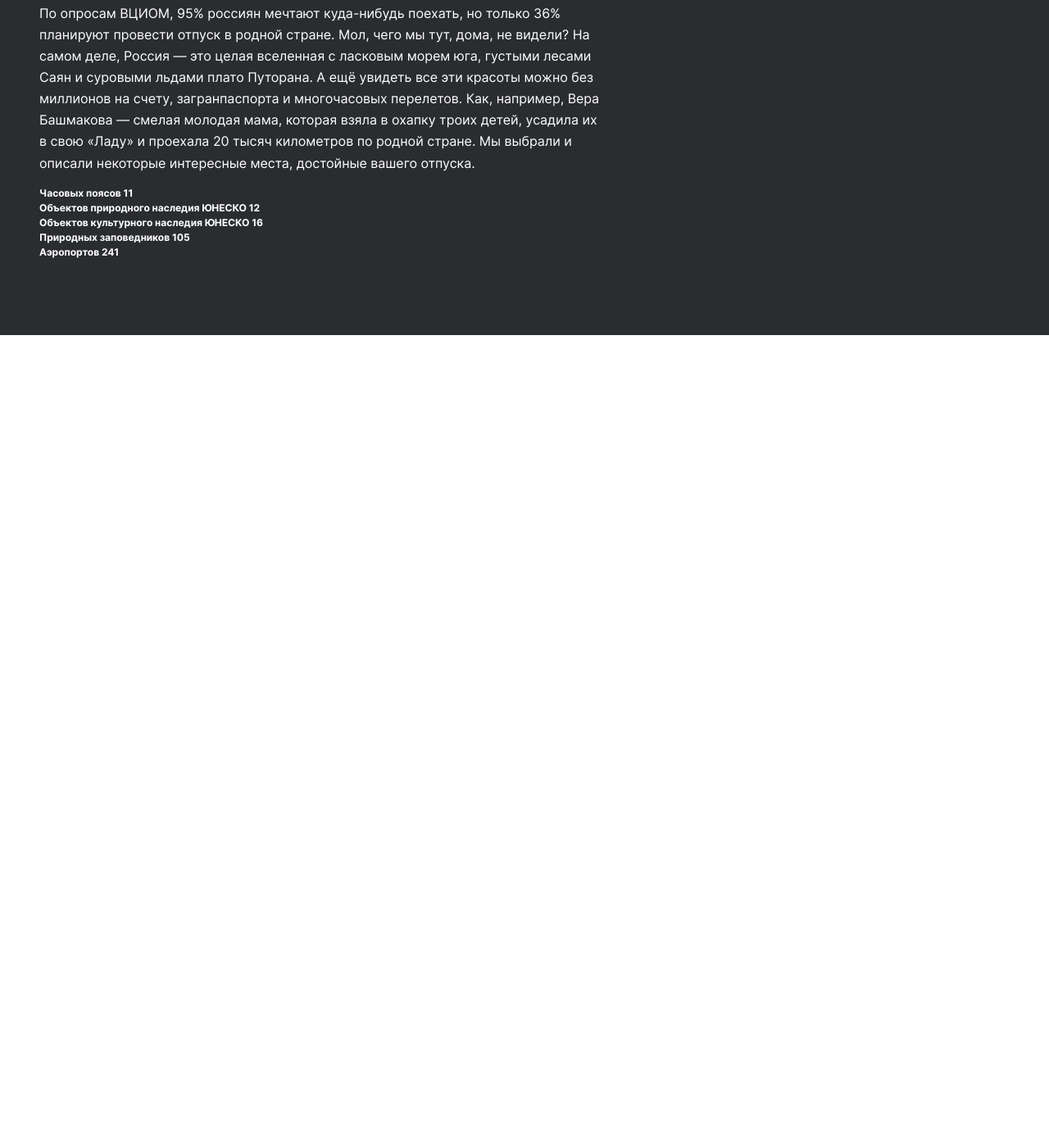
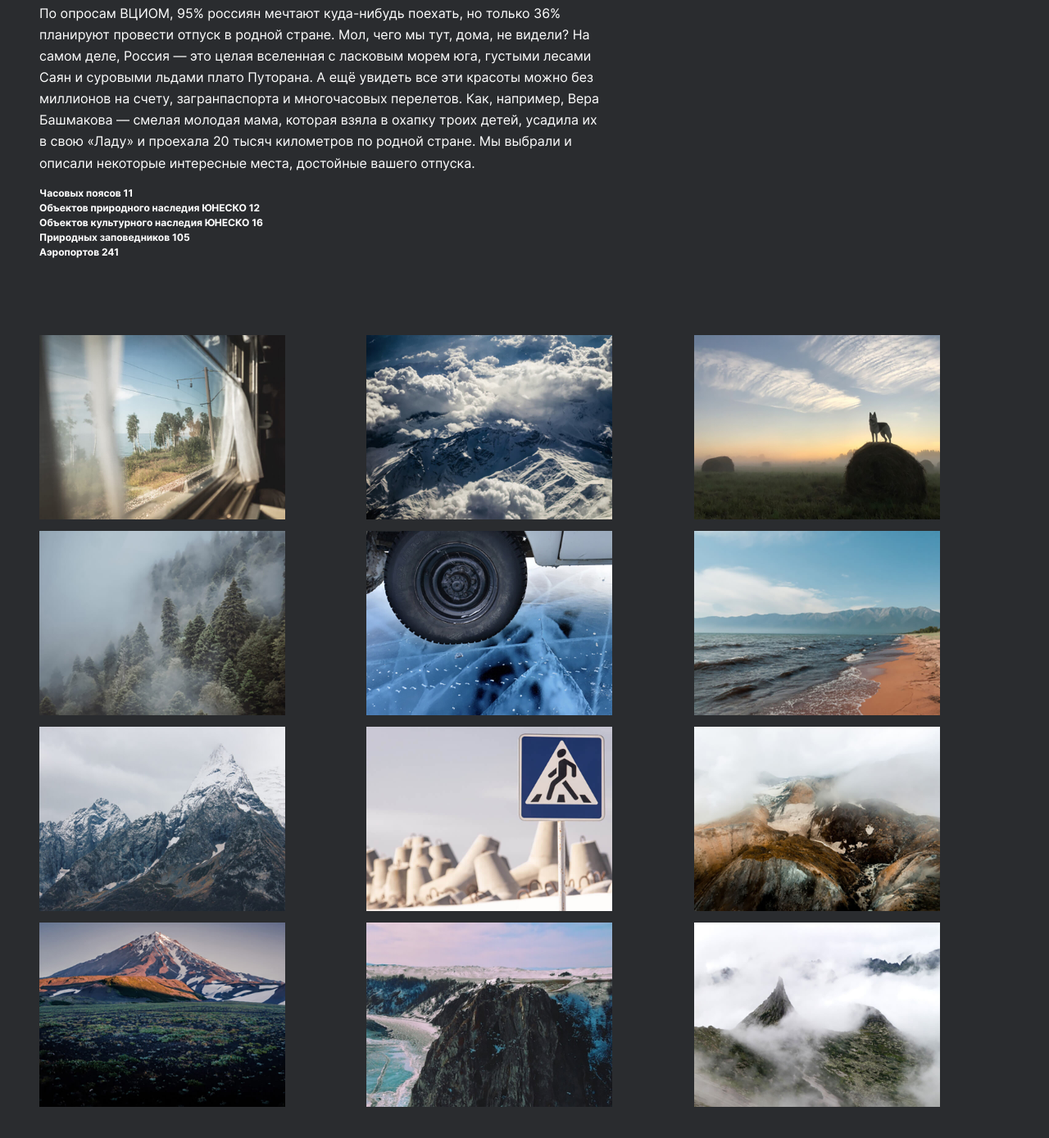
Before and after one commit to IrinaMashkina/russian-travel, a plain HTML site: page index.html in a window 1280 px wide. Shown: the part 1326-2715 px from the top of the page at 82% size. Before the commit the page ends 1735 px from the top, so only its background shows below. Drawn offline with Linux system fonts and the light colour scheme.

Commit message:
Добавлена секция photogrid

```diff
--- /dev/null
+++ b/blocks/photo-grid/__item/photo-grid__item.css
@@ -0,0 +1,4 @@
+.photo-grid__item {
+    width: 300px;
+    height: 225px;
+}
--- a/blocks/photo-grid/photo-grid.css
+++ b/blocks/photo-grid/photo-grid.css
@@ -0,0 +1,9 @@
+.photo-grid {
+    width: 100%;
+    box-sizing: border-box;
+    padding: 0 48px 92px;
+    display: grid;
+    grid-template-columns: repeat(3, 1fr);
+    grid-template-rows: repeat(4, 1fr);
+    gap: 14px;
+}
--- a/index.html
+++ b/index.html
@@ -40,6 +40,22 @@
           </ul>
         </section>
 
+        <section class="photo-grid">
+          <img src="images/photo-grid-train.jpg" alt="" class="photo-grid__item">
+          <img src="images/photo-grid-atharva-tulsi.jpg" alt="" class="photo-grid__item">
+          <img src="images/photo-grid-tuman.jpg" alt="" class="photo-grid__item">
+          <img src="images/photo-grid-sochi.jpg" alt="" class="photo-grid__item">
+          <img src="images/photo-grid-arisa.jpg" alt="" class="photo-grid__item">
+          <img src="images/photo-grid-baikal.jpg" alt="" class="photo-grid__item">
+          <img src="images/photo-grid-elbrus.jpg" alt="" class="photo-grid__item">
+          <img src="images/photo-grid-kondratiev.jpg" alt="" class="photo-grid__item">
+          <img src="images/photo-grid-kamchatka-1.jpg" alt="" class="photo-grid__item">
+          <img src="images/photo-grid-kamchatka-2.jpg" alt="" class="photo-grid__item">
+          <img src="images/photo-grid-baikal-2.jpg" alt="" class="photo-grid__item">
+          <img src="images/photo-grid-ergaki.jpg" alt="" class="photo-grid__item">
+
+        </section>
+
     </main>
 
     <footer class="footer"></footer>
--- a/pages/index.css
+++ b/pages/index.css
@@ -15,3 +15,5 @@
 @import url("../blocks/intro/__title/intro__title.css");
 @import url("../blocks/intro/__text/intro__text.css");
 @import url("../blocks/intro/__list/intro__list.css");
+@import url("../blocks/photo-grid/photo-grid.css");
+@import url("../blocks/photo-grid/__item/photo-grid__item.css");
```
